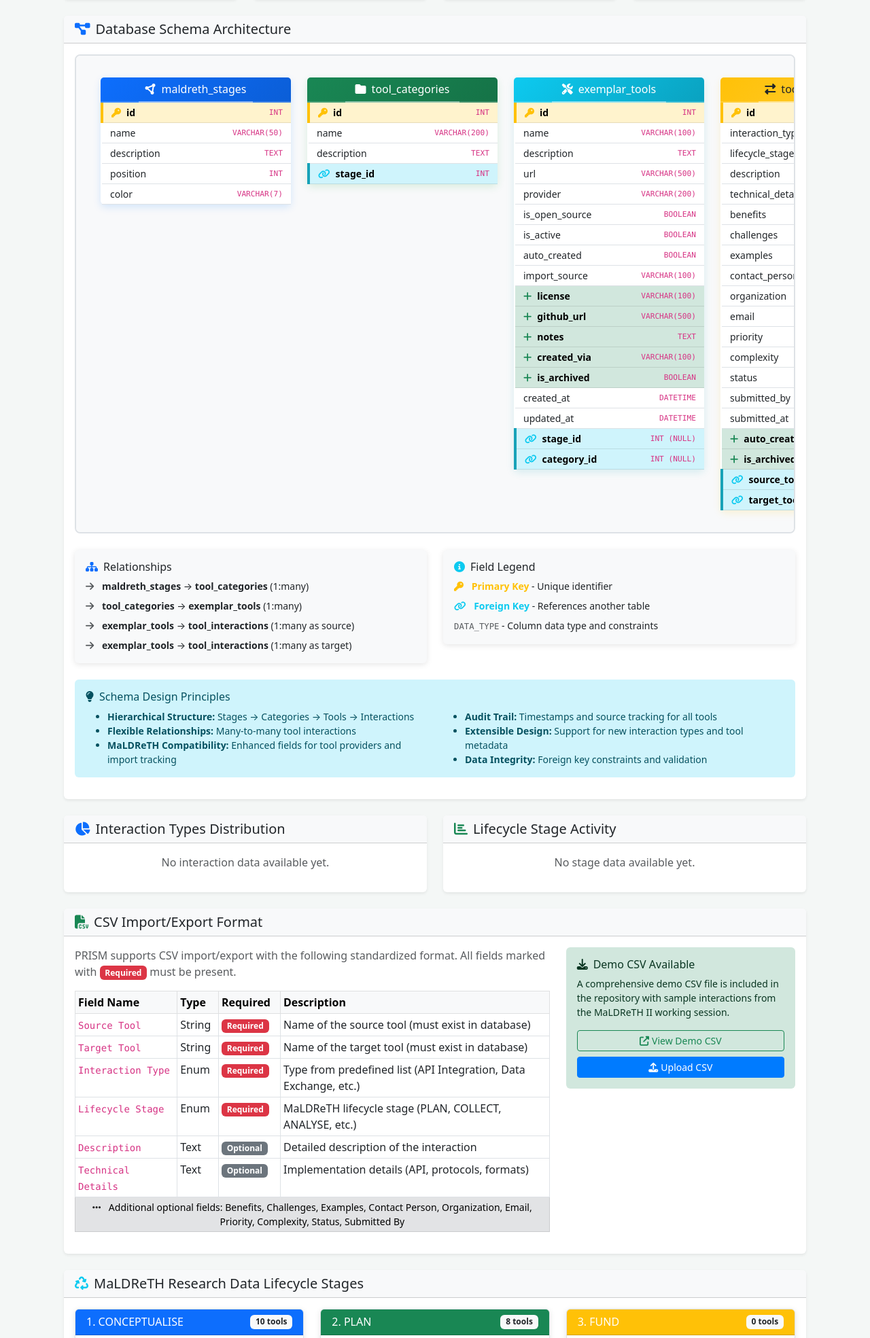
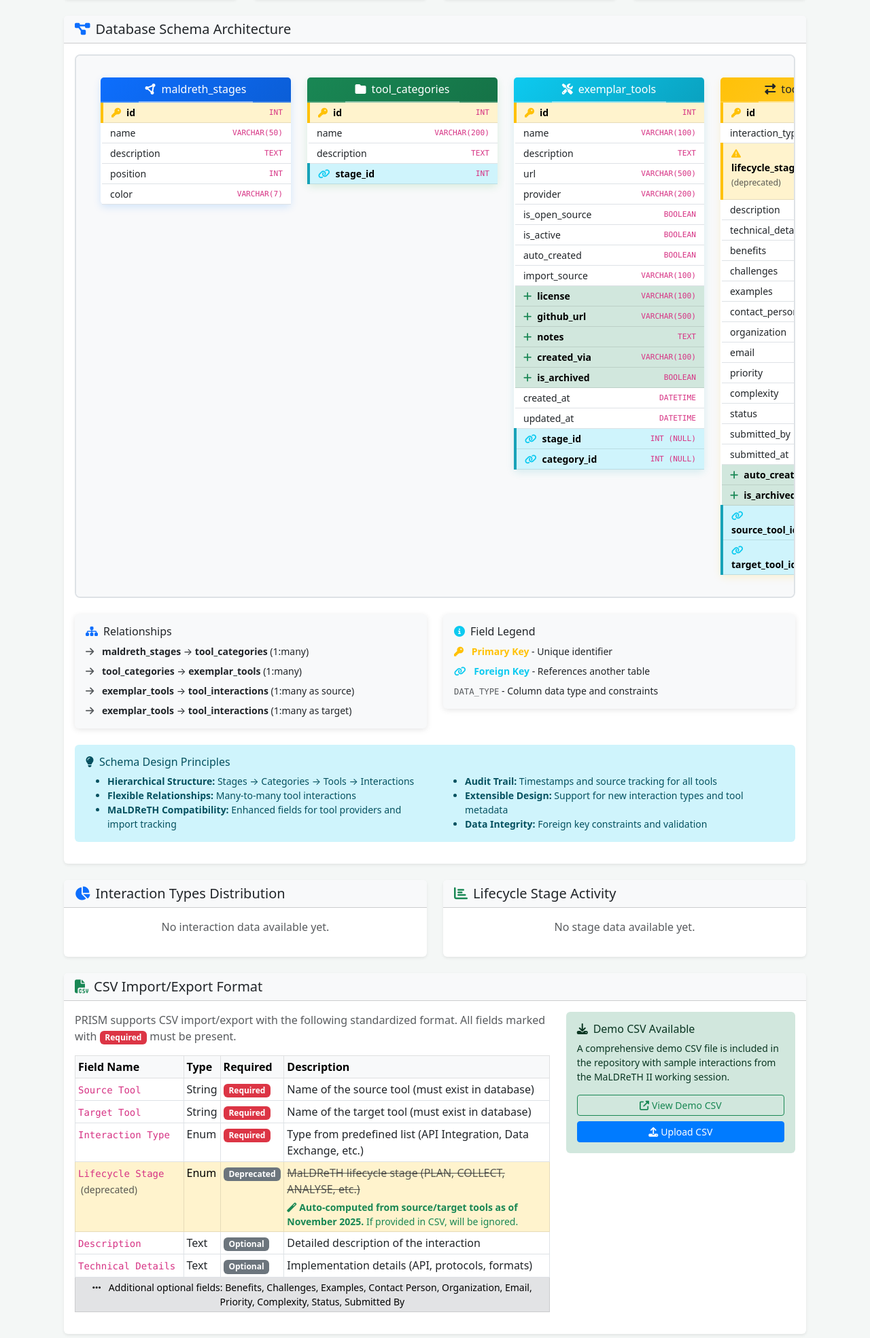
Before and after one commit to adammoore/maldreth-infrastructure-interactions, a Flask app: page /information-structures in a window 1280 px wide. Shown: the part 567-2536 px from the top of the page at 68% size. Run offline with Flask 3, Linux system fonts and the light colour scheme; some libraries are stand-ins or nearby versions.

Commit message:
docs: Update Information Structures for auto-computed lifecycle stages
Updates the /information-structures page to reflect Phase 1 changes:

Database Schema Section:
- Mark lifecycle_stage field as deprecated with warning icon
- Show field as nullable (VARCHAR(50) NULL)
- Add explanation that it's auto-computed from source/target tools

CSV Import Format Section:
- Change Lifecycle Stage from "Required" to "Deprecated"
- Strikethrough old description
- Add note that field is auto-computed and will be ignored if provided

This aligns the technical documentation with the November 2025 Phase 1
implementation where lifecycle stages are automatically determined from
the selected tools' assigned stages.

🤖 Generated with [Claude Code](https://claude.com/claude-code)

Co-Authored-By: Claude <noreply@anthropic.com>

```diff
--- a/templates/information_structures.html
+++ b/templates/information_structures.html
@@ -255,9 +255,18 @@
                                                                 <td>interaction_type</td>
                                                                 <td><code>VARCHAR(100)</code></td>
                                                             </tr>
-                                                            <tr>
-                                                                <td>lifecycle_stage</td>
-                                                                <td><code>VARCHAR(50)</code></td>
+                                                            <tr class="table-warning">
+                                                                <td>
+                                                                    <i class="fas fa-exclamation-triangle text-warning me-2"></i>
+                                                                    <strong>lifecycle_stage</strong>
+                                                                    <small class="text-muted">(deprecated)</small>
+                                                                </td>
+                                                                <td>
+                                                                    <code>VARCHAR(50) NULL</code>
+                                                                    <div class="small text-muted mt-1">
+                                                                        <i class="fas fa-info-circle me-1"></i>Auto-computed from source/target tools (Nov 2025)
+                                                                    </div>
+                                                                </td>
                                                             </tr>
                                                             <tr>
                                                                 <td>description</td>
@@ -544,11 +553,19 @@
                                             <td><span class="badge badge-sm bg-danger">Required</span></td>
                                             <td>Type from predefined list (API Integration, Data Exchange, etc.)</td>
                                         </tr>
-                                        <tr>
-                                            <td><code>Lifecycle Stage</code></td>
+                                        <tr class="table-warning">
+                                            <td>
+                                                <code>Lifecycle Stage</code>
+                                                <small class="text-muted ms-1">(deprecated)</small>
+                                            </td>
                                             <td>Enum</td>
-                                            <td><span class="badge badge-sm bg-danger">Required</span></td>
-                                            <td>MaLDReTH lifecycle stage (PLAN, COLLECT, ANALYSE, etc.)</td>
+                                            <td><span class="badge badge-sm bg-secondary">Deprecated</span></td>
+                                            <td>
+                                                <span class="text-decoration-line-through text-muted">MaLDReTH lifecycle stage (PLAN, COLLECT, ANALYSE, etc.)</span>
+                                                <div class="small text-success mt-1">
+                                                    <i class="fas fa-magic me-1"></i><strong>Auto-computed from source/target tools as of November 2025.</strong> If provided in CSV, will be ignored.
+                                                </div>
+                                            </td>
                                         </tr>
                                         <tr>
                                             <td><code>Description</code></td>
```
